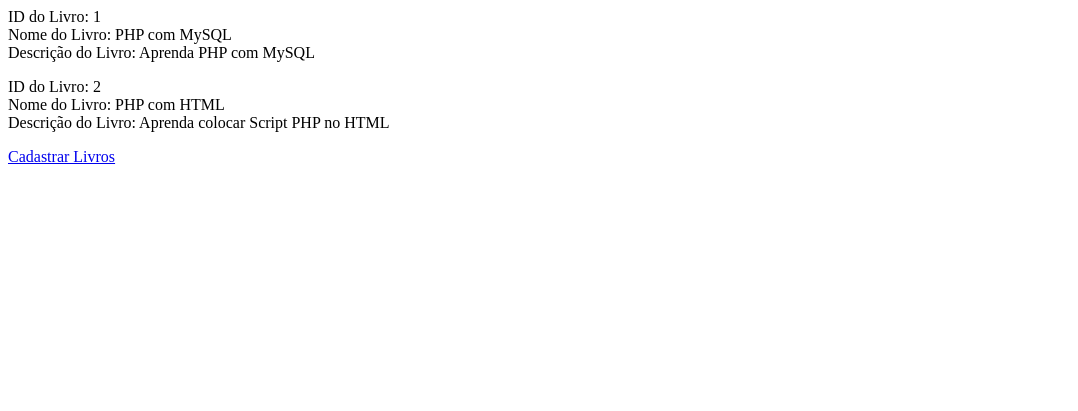
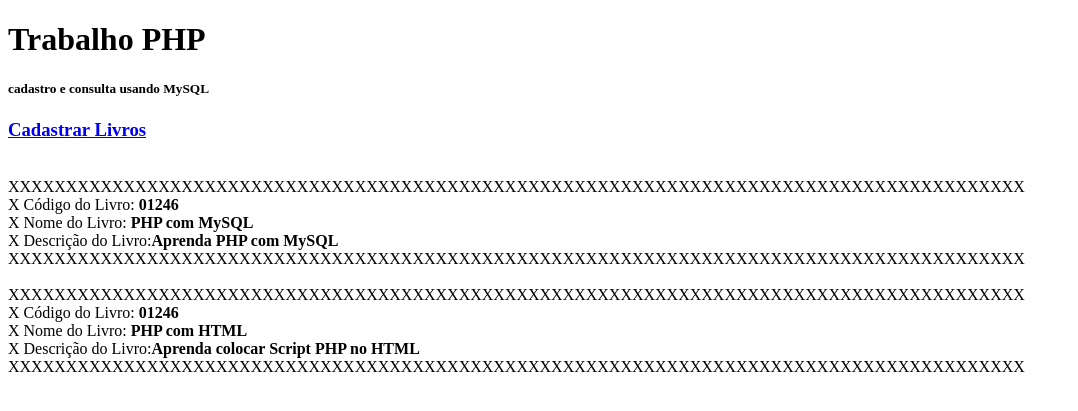
Before and after one commit to cachesistemasweb/cadastradophpmysql, a PHP site: page / in a window 1280 px wide. Shown: the top 411 px of the page, without its empty margins (0-1078 px from the left). Run offline with PHP 8.4, Linux system fonts and the light colour scheme; data comes from the database, SQL or seed files in the repository.

Commit message:
Update index.php

```diff
--- a/index.php
+++ b/index.php
@@ -9,6 +9,13 @@
 <body>
 <?php include("config.php"); ?>
 
+
+
+<h1>Trabalho PHP </h1>
+<h5>cadastro e consulta usando MySQL</h5>
+
+<h3><a href="formulario.html"  title="Cadastrar Livros">Cadastrar Livros<a/></h3><br>
+
 <?php
 
 $result_livro = "SELECT * FROM livros";
@@ -17,18 +24,23 @@
 
 
 while($rows_livros = mysqli_fetch_assoc($resultado_livro)) {
-    $id_livro = $rows_livros['id'];
+    $codigo_livro = $rows_livros['cod_livro'];
     $nome_livro = $rows_livros['nome_livro'];
     $desc_livro = $rows_livros['desc_livro'];
 
-    echo "ID do Livro: $id_livro <br> Nome do Livro:  ".utf8_encode($nome_livro)." <br>  Descrição do Livro: ".utf8_encode($desc_livro)." <br><p>";
+    echo " XXXXXXXXXXXXXXXXXXXXXXXXXXXXXXXXXXXXXXXXXXXXXXXXXXXXXXXXXXXXXXXXXXXXXXXXXXXXXXXXXXXXXXXX<br>
+           X     Código do Livro: <strong>$codigo_livro</strong>                                   <br>
+           X     Nome do Livro:   <strong>".utf8_encode($nome_livro)."</strong>                    <br>
+           X     Descrição do Livro:<strong>".utf8_encode($desc_livro)."  </strong>                <br>
+           XXXXXXXXXXXXXXXXXXXXXXXXXXXXXXXXXXXXXXXXXXXXXXXXXXXXXXXXXXXXXXXXXXXXXXXXXXXXXXXXXXXXXXXX<br>
+           <br>";
 }
 
 
 
 ?>
 
-<a href="formulario.html"  title="Cadastrar Livros">Cadastrar Livros<a/>
+
 
 </body>
 </html>
```
